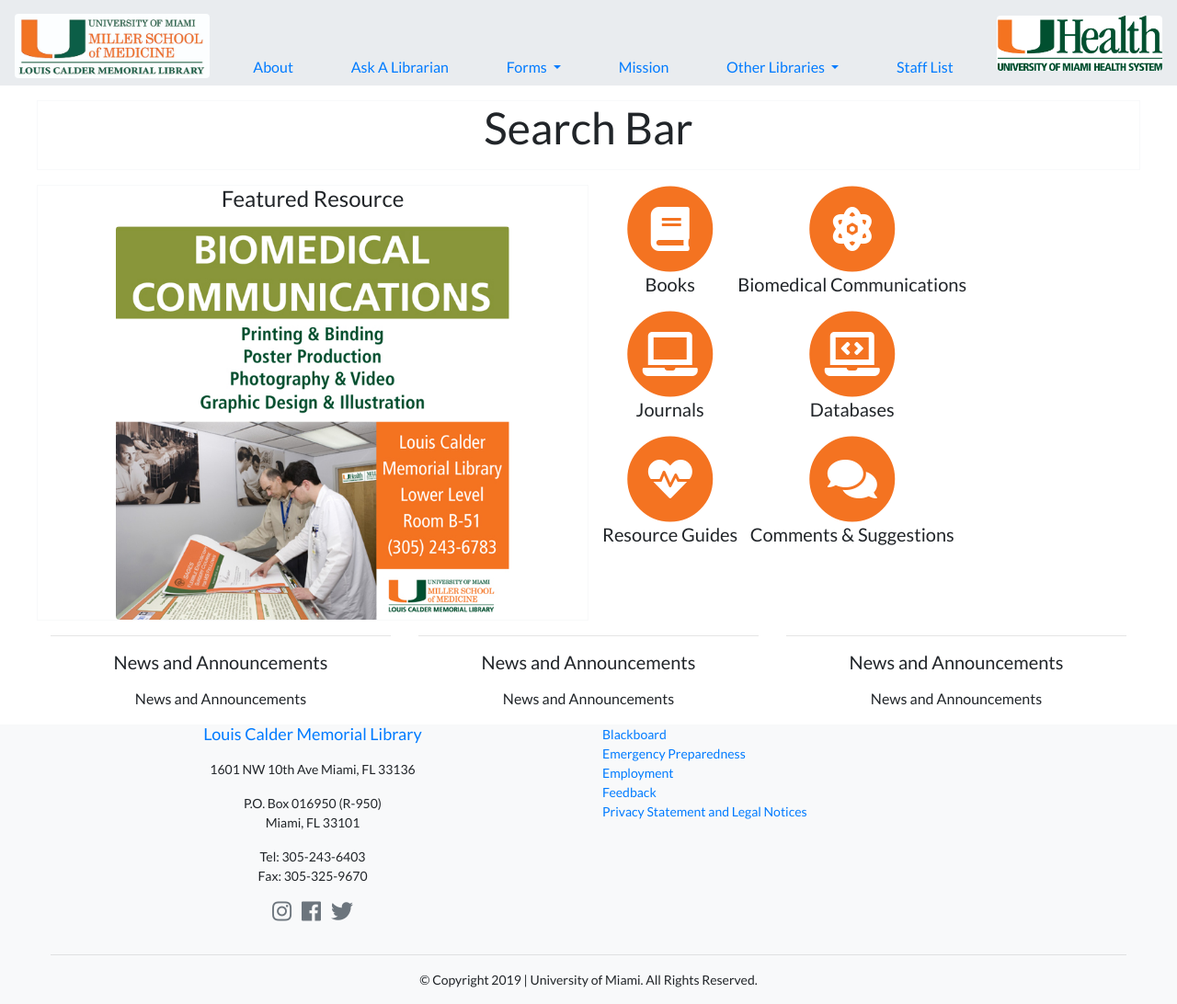
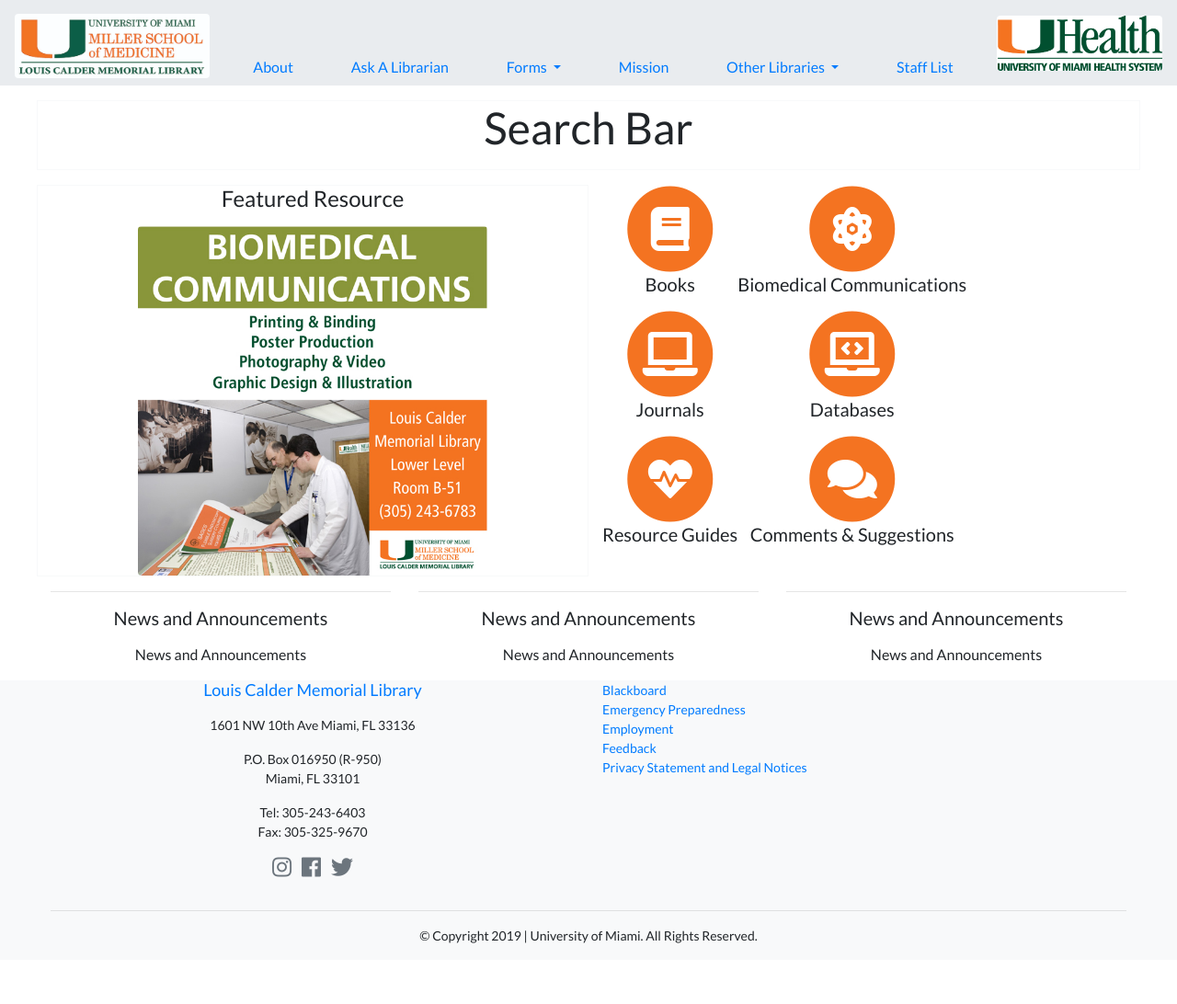
Before and after one commit to sxh275/calder, a Jekyll site: the page built from index.html, in a window 1280 px wide. Shown: the whole page at 92% size. Built offline with Jekyll 4.4.1, drawn with Linux system fonts in a browser that asks for light colours; nearby versions of some CDN libraries; library files that are not in the unit come from our copies; after the commit the page ends 1044 px from its top, so only the background shows below that.

Commit message:
updating inline class

```diff
--- a/_includes/home/services.html
+++ b/_includes/home/services.html
@@ -25,7 +25,7 @@
         <div class="col-lg-6 list-unstyled">
 
             <ul class="list-unstyled d-flex flex-row flex-wrap">
-                <div class="d-inline">
+                <div class="d-inline-block">
                     <li>
                     <span class="fa-stack fa-3x">
                         <i class="fa fa-circle fa-stack-2x icon-background1"></i>
@@ -52,7 +52,7 @@
 
                 </div>
 
-                <div class="d-inline">
+                <div class="d-inline-block">
 
                     <li>
                     <span class="fa-stack fa-3x">
--- a/_sass/layout/site-services.scss
+++ b/_sass/layout/site-services.scss
@@ -12,8 +12,8 @@
 .resource {
   img {
     border-radius: $border-radius;
-    height: 428px;
-    width: 428px;
+    height: 380px;
+    width: 380px;
   }
 
 
```
